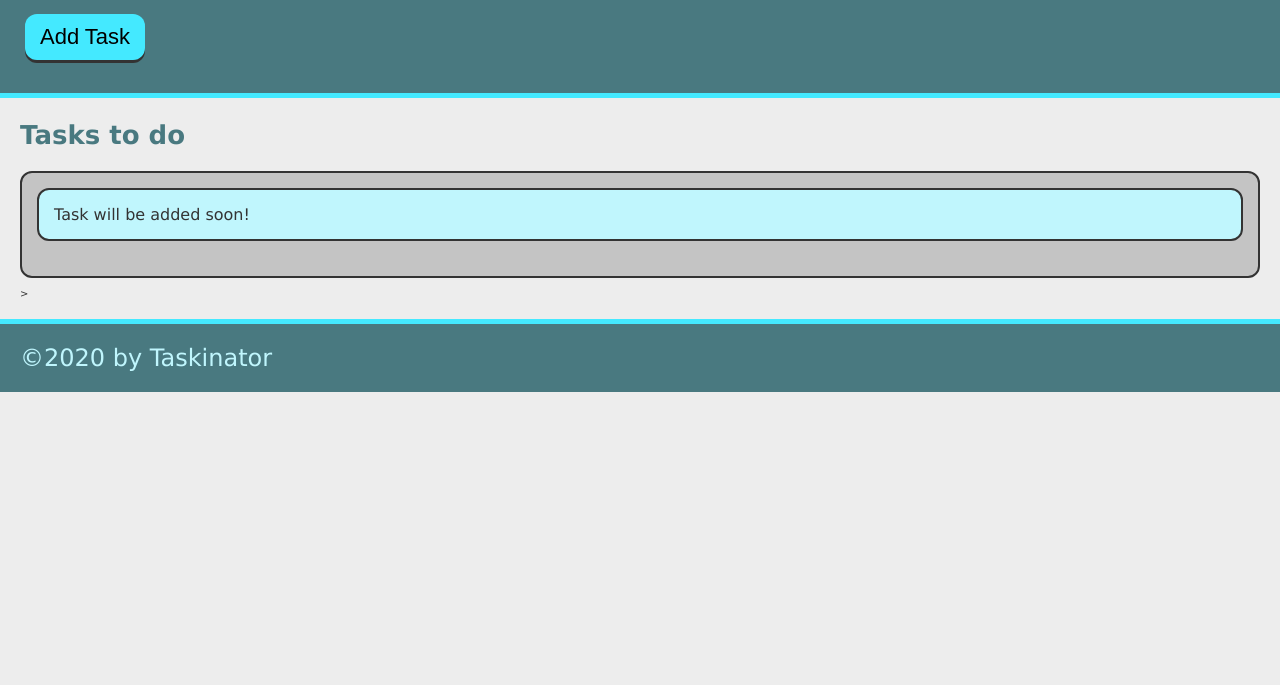
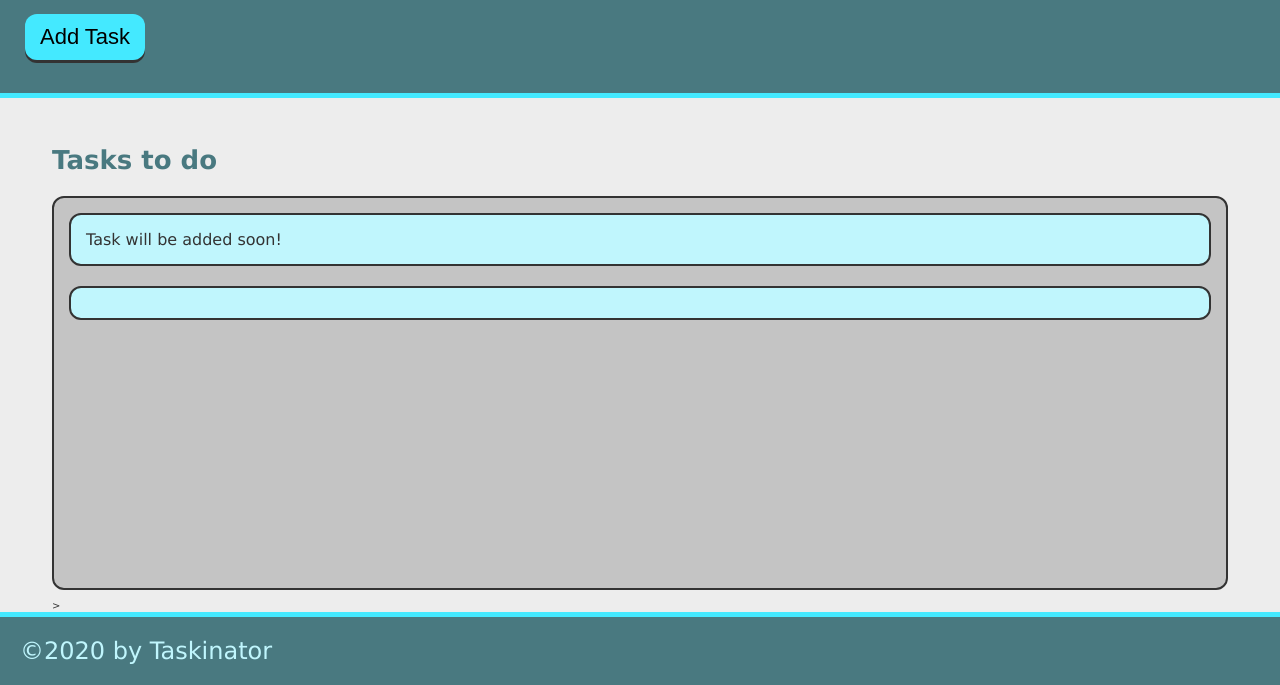
Before and after one commit to kfisch2/taskinator, a plain HTML site: page index.html in a window 1280 px wide. Both pictures are taken after a click on the button "Add Task". Shown: the part 115-800 px from the top of the page. Drawn offline with Linux system fonts and the light colour scheme.

Commit message:
add task ability

```diff
--- a/assets/js/script.js
+++ b/assets/js/script.js
@@ -0,0 +1,20 @@
+// variable to target the button by id
+var buttonEl = document.querySelector("#save-task");
+// variable for list; can be global
+var listEl = document.querySelector(".task-list");
+
+
+// function that creates new task item
+var createTaskHandler = function() {
+  // variable for creating item in list; must be local to createTask function
+  var listItemEl = document.createElement('li');
+  // var input = userInput.value
+  listItemEl.textContent = ('')// input
+  // add css style by className
+  listItemEl.className = "task-item"
+  // add li child element to ul parent element
+  listEl.appendChild(listItemEl);
+};
+
+// when user clicks button, new task created
+buttonEl.addEventListener("click", createTaskHandler);
--- a/index.html
+++ b/index.html
@@ -11,18 +11,18 @@
   <header>
     <h1 class="page-title">Taskinator</h1>
     <p>Click the button below to add a new task!</p>
-    <button class="btn">Add Task</button>
+    <button class="btn" id="save-task">Add Task</button>
   </header>
-  <main>
+  <main class="page-content">
     <section class="task-list-wrapper">
       <h2 class="list-title">
         Tasks to do
       </h2>
-        <ul class="task-list">
-          <li class="task-item">Task will be added soon!</li>
-          <li></li>
-          <li></li>
-        </ul>>
+      <ul class="task-list" id="tasks-to-do">
+        <li class="task-item">Task will be added soon!</li>
+        <li></li>
+        <li></li>
+      </ul>>
     </section>
   </main>
   <footer>
```
